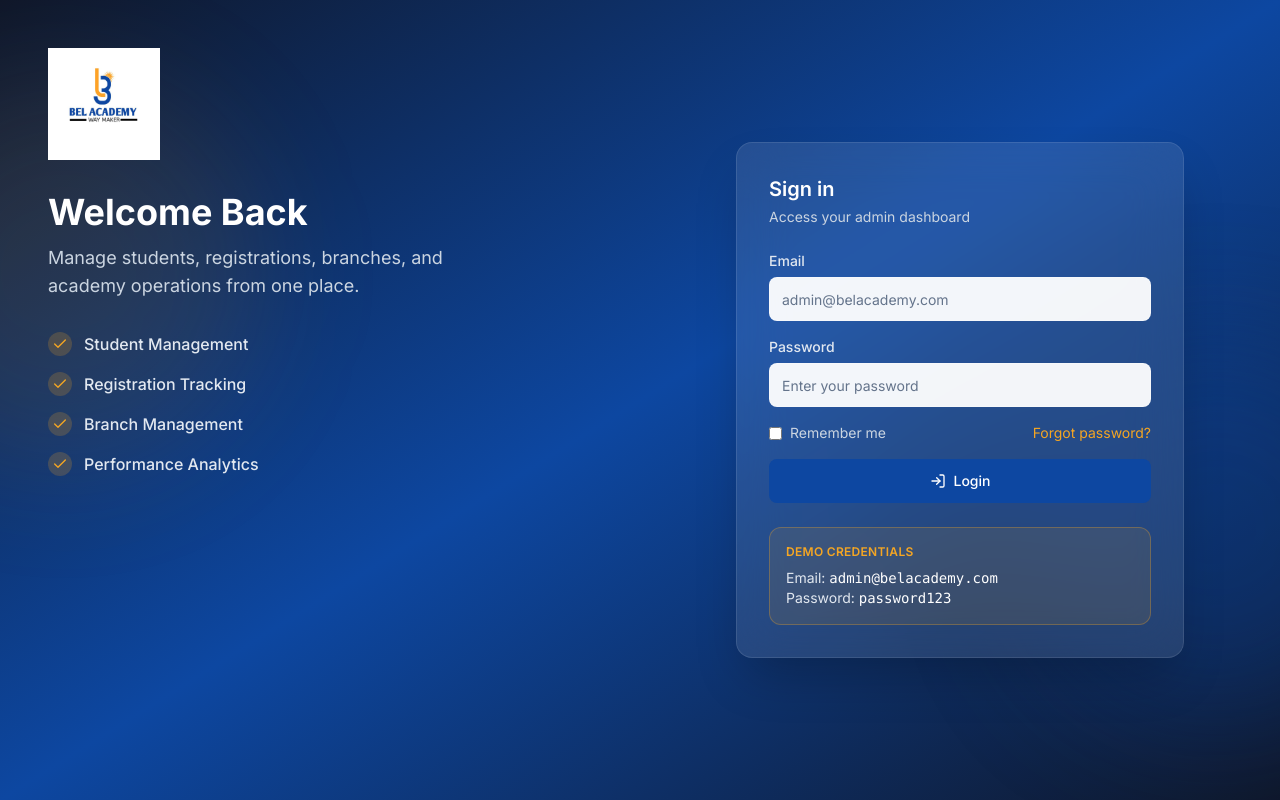
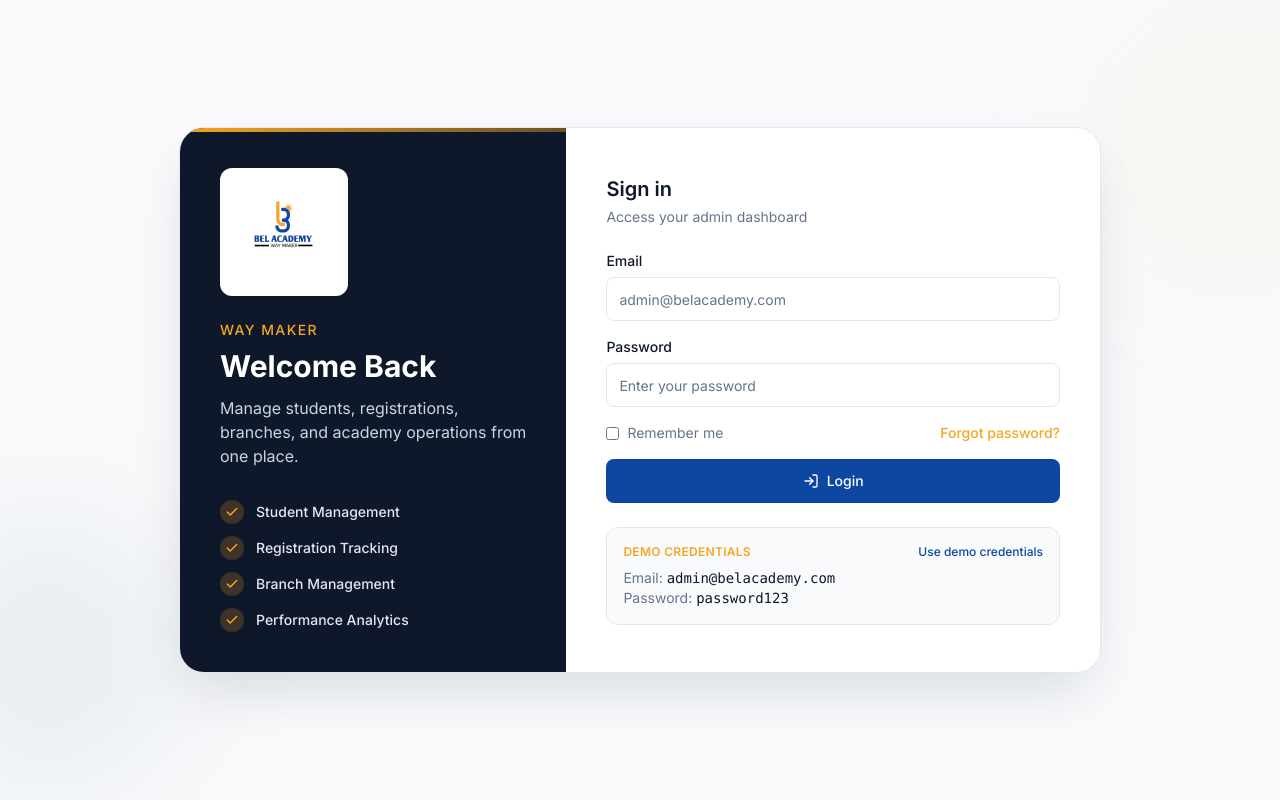
Before and after one commit to Teshome-Worku/bel-academy, a Next.js app: page /login in a window 1280 px wide. Built offline with nearby package versions, Linux system fonts and the light colour scheme; no server answers.

Commit message:
feat: enhance login page and components with improved layout, animations, and branding updates

```diff
--- a/src/app/login/page.tsx
+++ b/src/app/login/page.tsx
@@ -2,10 +2,10 @@
 
 import { useEffect } from "react";
 import { useRouter } from "next/navigation";
+import { motion } from "framer-motion";
 import { isAuthenticated } from "@/lib/auth";
 import { LoginBrandingPanel } from "@/components/auth/LoginBrandingPanel";
 import { LoginForm } from "@/components/auth/LoginForm";
-import { Logo } from "@/components/ui/Logo";
 
 export default function LoginPage() {
   const router = useRouter();
@@ -17,22 +17,23 @@ export default function LoginPage() {
   }, [router]);
 
   return (
-    <div className="relative min-h-screen overflow-hidden bg-brand-navy">
-      <div className="absolute inset-0 bg-gradient-to-br from-brand-navy via-brand-blue to-brand-navy" />
-      <div className="absolute -left-32 top-20 h-96 w-96 rounded-full bg-brand-gold/10 blur-3xl" />
-      <div className="absolute -right-32 bottom-20 h-96 w-96 rounded-full bg-brand-blue/30 blur-3xl" />
+    <div className="relative flex min-h-screen items-center justify-center overflow-hidden bg-[#F8FAFC] px-4 py-8">
+      <div className="pointer-events-none absolute -left-24 bottom-0 h-72 w-72 rounded-full bg-brand-navy/5 blur-3xl" />
+      <div className="pointer-events-none absolute -right-24 top-0 h-72 w-72 rounded-full bg-brand-gold/5 blur-3xl" />
 
-      <div className="relative z-10 flex min-h-screen flex-col lg:grid lg:grid-cols-2">
-        <div className="hidden lg:block">
-          <LoginBrandingPanel />
+      <motion.div
+        initial={{ opacity: 0, y: 20 }}
+        animate={{ opacity: 1, y: 0 }}
+        transition={{ duration: 0.5, ease: "easeOut" }}
+        className="relative w-full max-w-[920px]"
+      >
+        <div className="overflow-hidden rounded-3xl shadow-[0_25px_60px_-12px_rgba(15,23,42,0.15)] ring-1 ring-slate-200/80">
+          <div className="flex flex-col lg:flex-row">
+            <LoginBrandingPanel />
+            <LoginForm />
+          </div>
         </div>
-        <div className="flex flex-col items-center justify-center px-6 py-10 lg:px-12">
-          <div className="mb-8 lg:hidden">
-            <Logo imageClassName="h-20" showText={false} href={false} />
-          </div>
-          <LoginForm />
-        </div>
-      </div>
+      </motion.div>
     </div>
   );
 }
--- a/src/components/auth/LoginBrandingPanel.tsx
+++ b/src/components/auth/LoginBrandingPanel.tsx
@@ -1,7 +1,7 @@
 "use client";
 
-import { motion } from "framer-motion";
 import { Check } from "lucide-react";
+import { BRAND } from "@/constants/brand";
 import { Logo } from "@/components/ui/Logo";
 
 const features = [
@@ -13,36 +13,34 @@ const features = [
 
 export function LoginBrandingPanel() {
   return (
-    <motion.div
-      initial={{ opacity: 0, x: -24 }}
-      animate={{ opacity: 1, x: 0 }}
-      transition={{ duration: 0.5 }}
-      className="flex flex-col justify-center px-8 py-12 lg:px-12"
-    >
-      <Logo imageClassName="h-24 lg:h-28" showText={false} href={false} />
-      <h1 className="mt-8 font-heading text-3xl font-bold text-white lg:text-4xl">
+    <div className="relative flex flex-col bg-brand-navy p-8 text-white lg:w-[42%] lg:p-10">
+      <div className="absolute inset-x-0 top-0 h-1 bg-gradient-to-r from-brand-gold to-brand-gold/40" />
+
+      <div className="inline-flex w-fit rounded-xl bg-white p-4 shadow-sm">
+        <Logo imageClassName="h-20 lg:h-24" showText={false} href={false} />
+      </div>
+
+      <p className="mt-6 text-sm font-medium uppercase tracking-widest text-brand-gold">
+        {BRAND.tagline}
+      </p>
+      <h1 className="mt-2 font-heading text-2xl font-bold lg:text-3xl">
         Welcome Back
       </h1>
-      <p className="mt-3 max-w-md text-base text-slate-300 lg:text-lg">
-        Manage students, registrations, branches, and academy operations from one
-        place.
+      <p className="mt-3 text-sm leading-relaxed text-slate-300 lg:text-base">
+        Manage students, registrations, branches, and academy operations from
+        one place.
       </p>
-      <ul className="mt-8 space-y-4">
-        {features.map((feature, i) => (
-          <motion.li
-            key={feature}
-            initial={{ opacity: 0, x: -12 }}
-            animate={{ opacity: 1, x: 0 }}
-            transition={{ delay: 0.2 + i * 0.1 }}
-            className="flex items-center gap-3 text-slate-200"
-          >
+
+      <ul className="mt-8 space-y-3">
+        {features.map((feature) => (
+          <li key={feature} className="flex items-center gap-3 text-slate-200">
             <span className="flex h-6 w-6 shrink-0 items-center justify-center rounded-full bg-brand-gold/20 text-brand-gold">
-              <Check className="h-4 w-4" />
+              <Check className="h-3.5 w-3.5" strokeWidth={2.5} />
             </span>
-            <span className="text-sm font-medium lg:text-base">{feature}</span>
-          </motion.li>
+            <span className="text-sm font-medium">{feature}</span>
+          </li>
         ))}
       </ul>
-    </motion.div>
+    </div>
   );
 }
--- a/src/components/auth/LoginForm.tsx
+++ b/src/components/auth/LoginForm.tsx
@@ -2,7 +2,6 @@
 
 import { useState } from "react";
 import { useRouter } from "next/navigation";
-import { motion } from "framer-motion";
 import { LogIn } from "lucide-react";
 import { login, DEMO_CREDENTIALS } from "@/lib/auth";
 import { Button } from "@/components/ui/Button";
@@ -15,6 +14,12 @@ export function LoginForm() {
   const [remember, setRemember] = useState(false);
   const [error, setError] = useState("");
   const [loading, setLoading] = useState(false);
+
+  function fillDemoCredentials() {
+    setEmail(DEMO_CREDENTIALS.email);
+    setPassword(DEMO_CREDENTIALS.password);
+    setError("");
+  }
 
   function handleSubmit(e: React.FormEvent) {
     e.preventDefault();
@@ -30,82 +35,98 @@ export function LoginForm() {
   }
 
   return (
-    <motion.div
-      initial={{ opacity: 0, y: 24 }}
-      animate={{ opacity: 1, y: 0 }}
-      transition={{ duration: 0.5, delay: 0.15 }}
-      className="w-full max-w-md"
-    >
-      <div className="rounded-2xl border border-white/10 bg-white/10 p-6 shadow-2xl backdrop-blur-xl lg:p-8">
-        <h2 className="font-heading text-xl font-semibold text-white">Sign in</h2>
-        <p className="mt-1 text-sm text-slate-300">Access your admin dashboard</p>
+    <div className="flex flex-1 flex-col justify-center bg-white p-8 lg:p-10">
+      <h2 className="font-heading text-xl font-semibold text-brand-navy">
+        Sign in
+      </h2>
+      <p className="mt-1 text-sm text-brand-gray">
+        Access your admin dashboard
+      </p>
 
       <form onSubmit={handleSubmit} className="mt-6 space-y-4">
         <div>
-            <label className="mb-1.5 block text-sm font-medium text-slate-200">
+          <label
+            htmlFor="login-email"
+            className="mb-1.5 block text-sm font-medium text-brand-navy"
+          >
             Email
           </label>
           <Input
+            id="login-email"
             type="email"
             placeholder="admin@belacademy.com"
             value={email}
             onChange={(e) => setEmail(e.target.value)}
             required
-              className="border-white/20 bg-white/95"
           />
         </div>
         <div>
-            <label className="mb-1.5 block text-sm font-medium text-slate-200">
+          <label
+            htmlFor="login-password"
+            className="mb-1.5 block text-sm font-medium text-brand-navy"
+          >
             Password
           </label>
           <Input
+            id="login-password"
             type="password"
             placeholder="Enter your password"
             value={password}
             onChange={(e) => setPassword(e.target.value)}
             required
-              className="border-white/20 bg-white/95"
           />
         </div>
         <div className="flex items-center justify-between">
-            <label className="flex items-center gap-2 text-sm text-slate-300">
+          <label className="flex cursor-pointer items-center gap-2 text-sm text-brand-gray">
             <input
               type="checkbox"
               checked={remember}
               onChange={(e) => setRemember(e.target.checked)}
-                className="rounded border-white/30"
+              className="rounded border-slate-300 text-brand-blue focus:ring-brand-blue"
             />
             Remember me
           </label>
           <button
             type="button"
-              className="text-sm text-brand-gold hover:underline"
+            className="text-sm font-medium text-brand-gold hover:underline"
             onClick={() => {}}
           >
             Forgot password?
           </button>
         </div>
-          {error ? (
-            <p className="text-sm text-red-300">{error}</p>
-          ) : null}
+        {error ? <p className="text-sm text-red-600">{error}</p> : null}
         <Button type="submit" className="w-full gap-2" disabled={loading}>
           <LogIn className="h-4 w-4" />
           {loading ? "Signing in..." : "Login"}
         </Button>
       </form>
 
-        <div className="mt-6 rounded-xl border border-brand-gold/30 bg-brand-gold/10 p-4">
+      <div className="mt-6 rounded-xl border border-slate-200 bg-slate-50 p-4">
+        <div className="flex items-center justify-between gap-2">
           <p className="text-xs font-semibold uppercase tracking-wide text-brand-gold">
             Demo Credentials
           </p>
-          <p className="mt-2 text-sm text-slate-200">
-            Email: <span className="font-mono text-white">{DEMO_CREDENTIALS.email}</span>
+          <button
+            type="button"
+            onClick={fillDemoCredentials}
+            className="text-xs font-medium text-brand-blue hover:underline"
+          >
+            Use demo credentials
+          </button>
+        </div>
+        <p className="mt-2 text-sm text-brand-gray">
+          Email:{" "}
+          <span className="font-mono text-brand-navy">
+            {DEMO_CREDENTIALS.email}
+          </span>
         </p>
-          <p className="text-sm text-slate-200">
-            Password: <span className="font-mono text-white">{DEMO_CREDENTIALS.password}</span>
+        <p className="text-sm text-brand-gray">
+          Password:{" "}
+          <span className="font-mono text-brand-navy">
+            {DEMO_CREDENTIALS.password}
+          </span>
         </p>
       </div>
     </div>
-    </motion.div>
   );
 }
```
Also changed, not shown: 1 other file (tests, documents, lock files or other folders). Lines whose indentation alone changed are shown as unchanged.
